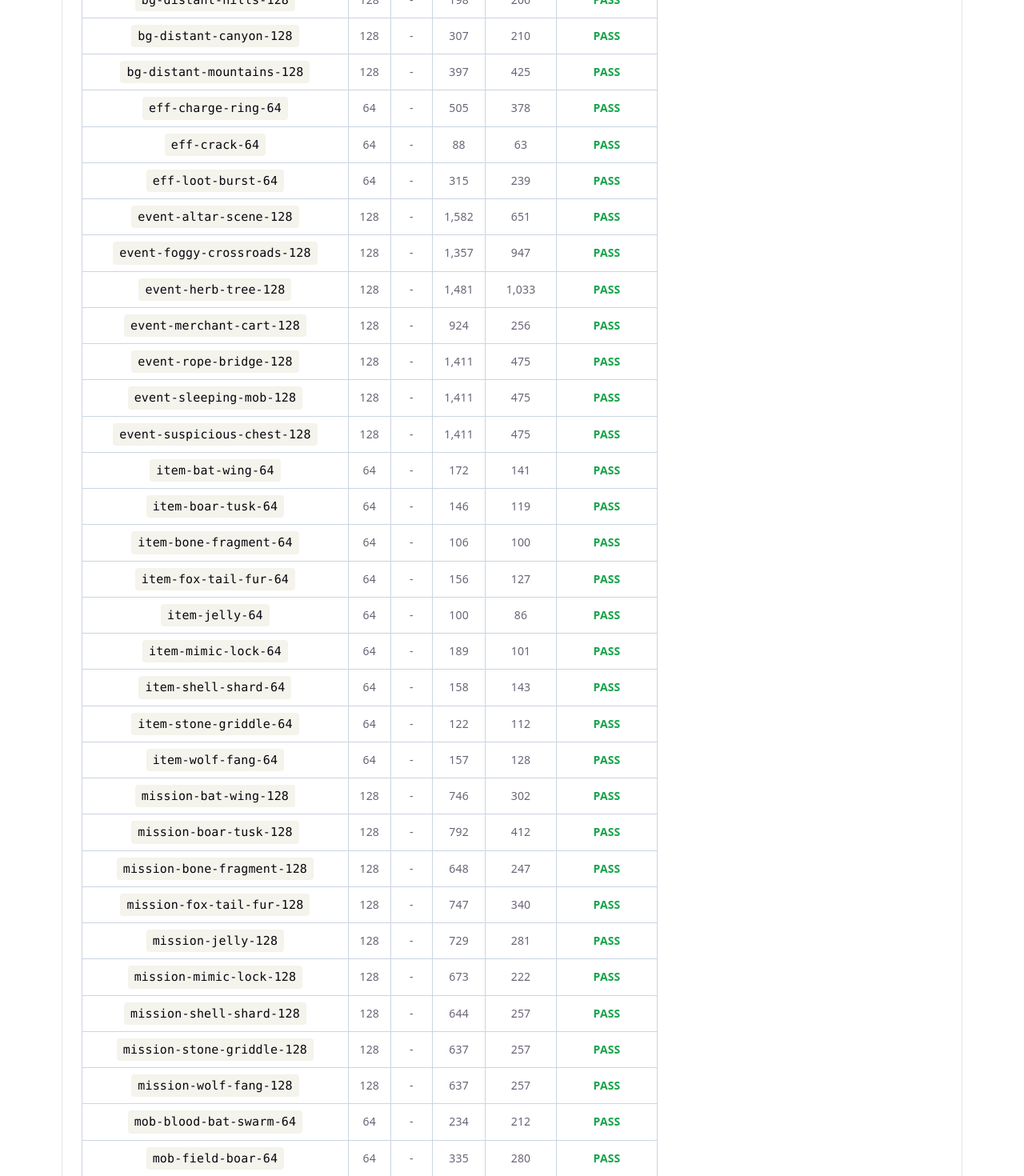
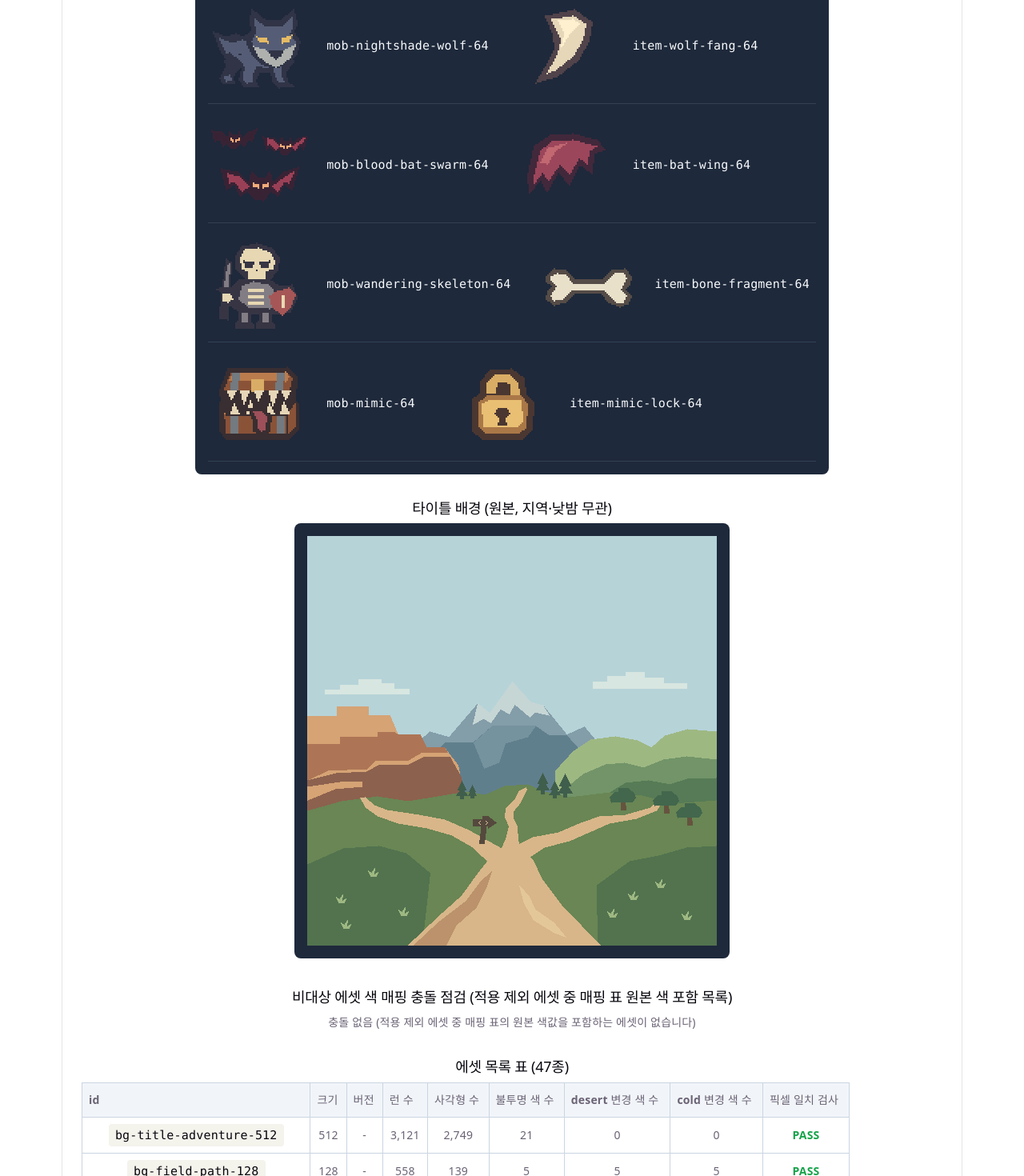
Before and after one commit to jyuus-maker/tiny-code-adventure, a React (Vite) app: page / in a window 1280 px wide. Shown: the part 1330-2800 px from the top of the page at 80% size. Built offline with nearby package versions, Linux system fonts and the light colour scheme.

Commit message:
feat: add mob and item region palettes

```diff
--- a/src/dev/RenderCheck.tsx
+++ b/src/dev/RenderCheck.tsx
@@ -6,11 +6,29 @@ import {
   REGION_TO_LANGUAGE,
   type Region,
 } from '../config';
-import { getAllAssets, getAsset } from '../render/assets';
+import { getAllAssets } from '../render/assets';
 import { getAssetRects } from '../render/pixel';
 import { PixelSprite } from '../render/PixelSprite';
-import { buildRegionPalette, getDistantBgId } from '../render/region';
+import {
+  REGION_COLOR_MAP,
+  getAssetRegionPalette,
+  getDistantBgId,
+  isRegionPaletteTarget,
+  rgbToHex,
+} from '../render/region';
 import type { PixelRect, RegisteredPixelAsset } from '../render/types';
+
+const MOB_ITEM_PAIRS: readonly [mobId: string, itemId: string][] = [
+  ['mob-grass-slime-64', 'item-jelly-64'],
+  ['mob-moss-golem-64', 'item-stone-griddle-64'],
+  ['mob-stone-shell-turtle-64', 'item-shell-shard-64'],
+  ['mob-field-boar-64', 'item-boar-tusk-64'],
+  ['mob-mist-fox-64', 'item-fox-tail-fur-64'],
+  ['mob-nightshade-wolf-64', 'item-wolf-fang-64'],
+  ['mob-blood-bat-swarm-64', 'item-bat-wing-64'],
+  ['mob-wandering-skeleton-64', 'item-bone-fragment-64'],
+  ['mob-mimic-64', 'item-mimic-lock-64'],
+];
 
 function verifyAssetPixels(
   asset: RegisteredPixelAsset,
@@ -53,29 +71,55 @@ function verifyAssetPixels(
   return true;
 }
 
+function countChangedOpaqueColors(
+  asset: RegisteredPixelAsset,
+  region: Region,
+): { opaqueCount: number; changedCount: number } {
+  const mappedPalette = getAssetRegionPalette(asset.id, region) ?? asset.palette;
+  let opaqueCount = 0;
+  let changedCount = 0;
+
+  for (let i = 0; i < asset.palette.length; i++) {
+    const orig = asset.palette[i];
+    if (!orig || orig[3] === 0) continue;
+    opaqueCount++;
+
+    const next = mappedPalette[i];
+    if (
+      next &&
+      (orig[0] !== next[0] || orig[1] !== next[1] || orig[2] !== next[2])
+    ) {
+      changedCount++;
+    }
+  }
+
+  return { opaqueCount, changedCount };
+}
+
 export function RenderCheck() {
   const [region, setRegion] = useState<Region>('warm');
   const [isNight, setIsNight] = useState(false);
 
-  const pathAsset = getAsset('bg-field-path-128');
-  const pathPalette = useMemo(() => {
-    if (!pathAsset) return undefined;
-    return buildRegionPalette(pathAsset.palette, region);
-  }, [pathAsset, region]);
+  const pathPalette = useMemo(
+    () => getAssetRegionPalette('bg-field-path-128', region),
+    [region],
+  );
 
   const distantBgId = getDistantBgId(region);
 
   const assetRows = useMemo(() => {
-    const order = [
+    const priorityOrder = [
       'bg-title-adventure-512',
       'bg-field-path-128',
       'bg-distant-hills-128',
       'bg-distant-canyon-128',
       'bg-distant-mountains-128',
+      ...MOB_ITEM_PAIRS.flat(),
     ];
+
     const all = getAllAssets().slice().sort((a, b) => {
-      const ia = order.indexOf(a.id);
-      const ib = order.indexOf(b.id);
+      const ia = priorityOrder.indexOf(a.id);
+      const ib = priorityOrder.indexOf(b.id);
       if (ia !== -1 && ib !== -1) return ia - ib;
       if (ia !== -1) return -1;
       if (ib !== -1) return 1;
@@ -85,15 +129,49 @@ export function RenderCheck() {
     return all.map((asset) => {
       const rects = getAssetRects(asset.id);
       const pass = verifyAssetPixels(asset, rects);
+      const desertStats = countChangedOpaqueColors(asset, 'desert');
+      const coldStats = countChangedOpaqueColors(asset, 'cold');
       return {
         id: asset.id,
         size: asset.size,
         version: asset.version ?? '-',
         runCount: asset.runs.length,
         rectCount: rects.length,
+        opaqueCount: desertStats.opaqueCount,
+        desertChanged: desertStats.changedCount,
+        coldChanged: coldStats.changedCount,
         pass,
       };
     });
+  }, []);
+
+  const collisionRows = useMemo(() => {
+    const mappedSourceKeys = new Set<string>([
+      ...Object.keys(REGION_COLOR_MAP.desert),
+      ...Object.keys(REGION_COLOR_MAP.cold),
+    ]);
+
+    const rows: { id: string; colors: string[] }[] = [];
+    const all = getAllAssets()
+      .slice()
+      .sort((a, b) => a.id.localeCompare(b.id));
+
+    for (const asset of all) {
+      if (isRegionPaletteTarget(asset.id)) continue;
+      const matched: string[] = [];
+      for (const rgba of asset.palette) {
+        if (!rgba || rgba[3] === 0) continue;
+        const hex = rgbToHex(rgba[0], rgba[1], rgba[2]);
+        if (mappedSourceKeys.has(hex) && !matched.includes(hex)) {
+          matched.push(hex);
+        }
+      }
+      if (matched.length > 0) {
+        rows.push({ id: asset.id, colors: matched });
+      }
+    }
+
+    return rows;
   }, []);
 
   return (
@@ -215,6 +293,71 @@ export function RenderCheck() {
 
       <section style={{ marginBottom: '32px' }}>
         <h2 style={{ fontSize: '18px', marginBottom: '8px' }}>
+          몹 · 전용템 ({region} / {isNight ? '밤' : '낮'})
+        </h2>
+        <div
+          style={{
+            display: 'inline-flex',
+            flexDirection: 'column',
+            gap: '12px',
+            padding: '16px',
+            background: '#1e293b',
+            borderRadius: '8px',
+            filter: isNight ? NIGHT_CSS_FILTER : undefined,
+          }}
+        >
+          {MOB_ITEM_PAIRS.map(([mobId, itemId]) => (
+            <div
+              key={mobId}
+              style={{
+                display: 'flex',
+                gap: '24px',
+                alignItems: 'center',
+                borderBottom: '1px solid #334155',
+                paddingBottom: '8px',
+              }}
+            >
+              <div
+                style={{
+                  display: 'flex',
+                  alignItems: 'center',
+                  gap: '12px',
+                  minWidth: '280px',
+                }}
+              >
+                <PixelSprite
+                  id={mobId}
+                  palette={getAssetRegionPalette(mobId, region)}
+                  scale={DEFAULT_SCALE}
+                />
+                <code style={{ color: '#f8fafc', background: 'transparent' }}>
+                  {mobId}
+                </code>
+              </div>
+              <div
+                style={{
+                  display: 'flex',
+                  alignItems: 'center',
+                  gap: '12px',
+                  minWidth: '260px',
+                }}
+              >
+                <PixelSprite
+                  id={itemId}
+                  palette={getAssetRegionPalette(itemId, region)}
+                  scale={DEFAULT_SCALE}
+                />
+                <code style={{ color: '#f8fafc', background: 'transparent' }}>
+                  {itemId}
+                </code>
+              </div>
+            </div>
+          ))}
+        </div>
+      </section>
+
+      <section style={{ marginBottom: '32px' }}>
+        <h2 style={{ fontSize: '18px', marginBottom: '8px' }}>
           타이틀 배경 (원본, 지역·낮밤 무관)
         </h2>
         <div
@@ -229,13 +372,58 @@ export function RenderCheck() {
         </div>
       </section>
 
+      <section style={{ marginBottom: '32px' }}>
+        <h2 style={{ fontSize: '18px', marginBottom: '8px' }}>
+          비대상 에셋 색 매핑 충돌 점검 (적용 제외 에셋 중 매핑 표 원본 색 포함 목록)
+        </h2>
+        {collisionRows.length === 0 ? (
+          <p style={{ fontSize: '14px' }}>
+            충돌 없음 (적용 제외 에셋 중 매핑 표의 원본 색값을 포함하는 에셋이 없습니다)
+          </p>
+        ) : (
+          <table
+            style={{
+              borderCollapse: 'collapse',
+              width: '100%',
+              maxWidth: '720px',
+              fontSize: '14px',
+            }}
+          >
+            <thead>
+              <tr style={{ background: '#f1f5f9', textAlign: 'left' }}>
+                <th style={{ border: '1px solid #cbd5e1', padding: '8px' }}>
+                  에셋 id
+                </th>
+                <th style={{ border: '1px solid #cbd5e1', padding: '8px' }}>
+                  포함된 매핑 원본 색값
+                </th>
+              </tr>
+            </thead>
+            <tbody>
+              {collisionRows.map((row) => (
+                <tr key={row.id}>
+                  <td style={{ border: '1px solid #cbd5e1', padding: '8px' }}>
+                    <code>{row.id}</code>
+                  </td>
+                  <td style={{ border: '1px solid #cbd5e1', padding: '8px' }}>
+                    {row.colors.join(', ')}
+                  </td>
+                </tr>
+              ))}
+            </tbody>
+          </table>
+        )}
+      </section>
+
       <section>
-        <h2 style={{ fontSize: '18px', marginBottom: '8px' }}>에셋 목록 표</h2>
+        <h2 style={{ fontSize: '18px', marginBottom: '8px' }}>
+          에셋 목록 표 ({assetRows.length}종)
+        </h2>
         <table
           style={{
             borderCollapse: 'collapse',
             width: '100%',
-            maxWidth: '720px',
+            maxWidth: '960px',
             fontSize: '14px',
           }}
         >
@@ -253,6 +441,15 @@ export function RenderCheck() {
               </th>
               <th style={{ border: '1px solid #cbd5e1', padding: '8px' }}>
                 사각형 수
+              </th>
+              <th style={{ border: '1px solid #cbd5e1', padding: '8px' }}>
+                불투명 색 수
+              </th>
+              <th style={{ border: '1px solid #cbd5e1', padding: '8px' }}>
+                desert 변경 색 수
+              </th>
+              <th style={{ border: '1px solid #cbd5e1', padding: '8px' }}>
+                cold 변경 색 수
               </th>
               <th style={{ border: '1px solid #cbd5e1', padding: '8px' }}>
                 픽셀 일치 검사
@@ -277,6 +474,15 @@ export function RenderCheck() {
                 <td style={{ border: '1px solid #cbd5e1', padding: '8px' }}>
                   {row.rectCount.toLocaleString()}
                 </td>
+                <td style={{ border: '1px solid #cbd5e1', padding: '8px' }}>
+                  {row.opaqueCount}
+                </td>
+                <td style={{ border: '1px solid #cbd5e1', padding: '8px' }}>
+                  {row.desertChanged}
+                </td>
+                <td style={{ border: '1px solid #cbd5e1', padding: '8px' }}>
+                  {row.coldChanged}
+                </td>
                 <td
                   style={{
                     border: '1px solid #cbd5e1',
--- a/src/render/region.ts
+++ b/src/render/region.ts
@@ -1,27 +1,154 @@
 import type { Region } from '../config';
+import { getAsset } from './assets';
 
-// TEMP: 디자인 확정 전 초안 (지역별 색 매핑 표: 원본 #RRGGBB -> 지역 #RRGGBB)
 export const REGION_COLOR_MAP: Record<Region, Record<string, string>> = {
   warm: {},
-  // TEMP: 디자인 확정 전 초안
   desert: {
+    // bg-field-path-128
     '#B5D096': '#E6CF9E',
     '#A9C58A': '#D9BE8A',
     '#D5BF96': '#CF9F72',
     '#C3AA7E': '#B8875E',
     '#CCB58B': '#C4946A',
+
+    // mob-grass-slime-64
+    '#346044': '#7A5530',
+    '#80AF57': '#D9B46A',
+    '#C4D984': '#F0DCA0',
+
+    // item-jelly-64
+    '#354E39': '#75512F',
+    '#79AA59': '#D4AE64',
+    '#C3D887': '#EED99C',
+
+    // mob-moss-golem-64
+    '#383C42': '#5A3E2E',
+    '#B9B7A9': '#E0C49A',
+    '#70984B': '#C9A25E',
+    '#74787A': '#B98A5E',
+
+    // item-stone-griddle-64
+    '#444B48': '#5C4030',
+    '#A4A89A': '#D2B48A',
+    '#C0C1A9': '#E3CBA0',
+    '#737B73': '#B08258',
+
+    // mob-stone-shell-turtle-64
+    '#414F42': '#5B4632',
+    '#889080': '#B08A5C',
+    '#BBC1A6': '#DCC08E',
+
+    // item-shell-shard-64
+    '#454B3B': '#584430',
+    '#838A62': '#A8835A',
+    '#B1B486': '#D6B987',
+    '#525C46': '#6A5238',
+
+    // mob-field-boar-64
+    '#805342': '#B07A4E',
+    '#BA8261': '#D9A86E',
+
+    // mob-mist-fox-64
+    '#495363': '#6A4E3A',
+    '#A6B5C4': '#D8B888',
+    '#DDE7EB': '#F2E2C2',
+
+    // item-fox-tail-fur-64
+    '#51586A': '#6E523E',
+
+    // mob-nightshade-wolf-64
+    '#303446': '#3E3029',
+    '#555D76': '#7A6450',
+    '#AEB1AD': '#D2BFA0',
+
+    // mob-blood-bat-swarm-64
+    '#382335': '#3E2A22',
+    '#9A4056': '#A8603E',
+
+    // item-bat-wing-64
+    '#42283B': '#452E24',
+    '#9C465B': '#AA643F',
+    '#C16871': '#C98656',
+
+    // mob-wandering-skeleton-64
+    '#827D84': '#9A8068',
   },
-  // TEMP: 디자인 확정 전 초안
   cold: {
+    // bg-field-path-128
     '#B5D096': '#DCE6E2',
     '#A9C58A': '#C7D6D3',
     '#D5BF96': '#B7AFA2',
     '#C3AA7E': '#9E978C',
     '#CCB58B': '#ABA396',
+
+    // mob-grass-slime-64
+    '#346044': '#2F5468',
+    '#80AF57': '#8FC3D6',
+    '#C4D984': '#D8F0F4',
+
+    // item-jelly-64
+    '#354E39': '#2E5065',
+    '#79AA59': '#89BDD1',
+    '#C3D887': '#D5EEF3',
+
+    // mob-moss-golem-64
+    '#383C42': '#2E3A48',
+    '#B9B7A9': '#D6E2EA',
+    '#70984B': '#E8F2F5',
+    '#74787A': '#7F95A6',
+
+    // item-stone-griddle-64
+    '#444B48': '#2F3B49',
+    '#A4A89A': '#C4D3DD',
+    '#C0C1A9': '#DCE6EC',
+    '#737B73': '#7A90A2',
+
+    // mob-stone-shell-turtle-64
+    '#414F42': '#34465A',
+    '#889080': '#7E98AE',
+    '#BBC1A6': '#C9DCE6',
+
+    // item-shell-shard-64
+    '#454B3B': '#33445A',
+    '#838A62': '#7891A8',
+    '#B1B486': '#C3D7E2',
+    '#525C46': '#3F5269',
+
+    // mob-field-boar-64
+    '#3E302D': '#2F2B30',
+    '#805342': '#6E5A52',
+    '#BA8261': '#A8968A',
+    '#F0DBAC': '#EDE6DA',
+
+    // item-boar-tusk-64
+    '#D9BB87': '#D8CFC2',
+    '#F4DAA3': '#EFE9DE',
+
+    // mob-nightshade-wolf-64
+    '#555D76': '#6E7F96',
+    '#AEB1AD': '#DDE6EC',
+
+    // mob-blood-bat-swarm-64
+    '#382335': '#2A2840',
+    '#9A4056': '#5E5C8C',
+
+    // item-bat-wing-64
+    '#42283B': '#2C2A44',
+    '#9C465B': '#615F91',
+    '#C16871': '#8583B4',
+
+    // mob-wandering-skeleton-64
+    '#827D84': '#7C8AA0',
   },
 };
 
-function rgbToHex(r: number, g: number, b: number): string {
+const REGION_PALETTE_PREFIXES = ['bg-field-path-', 'mob-', 'item-'] as const;
+
+export function isRegionPaletteTarget(assetId: string): boolean {
+  return REGION_PALETTE_PREFIXES.some((prefix) => assetId.startsWith(prefix));
+}
+
+export function rgbToHex(r: number, g: number, b: number): string {
   return (
     '#' +
     [r, g, b]
@@ -63,6 +190,20 @@ export function buildRegionPalette(
   });
 }
 
+export function getAssetRegionPalette(
+  assetId: string,
+  region: Region,
+): number[][] | undefined {
+  const asset = getAsset(assetId);
+  if (!asset) {
+    return undefined;
+  }
+  if (!isRegionPaletteTarget(assetId)) {
+    return asset.palette;
+  }
+  return buildRegionPalette(asset.palette, region);
+}
+
 const DISTANT_BG_BY_REGION: Record<Region, string> = {
   warm: 'bg-distant-hills-128',
   desert: 'bg-distant-canyon-128',
```
Also changed, not shown: 3 other files (tests, documents, lock files or other folders).
